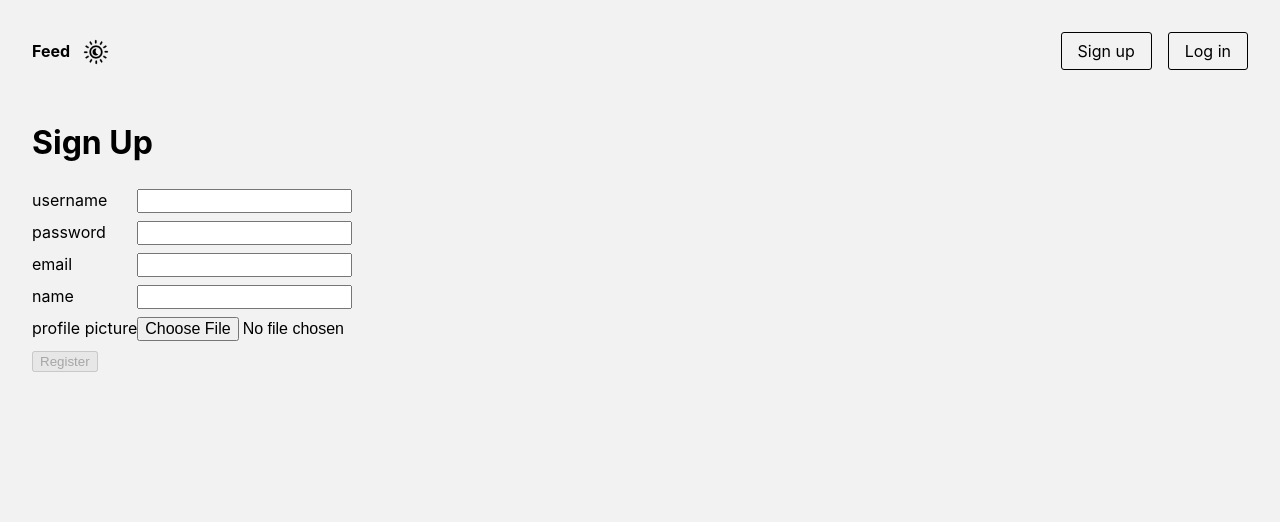
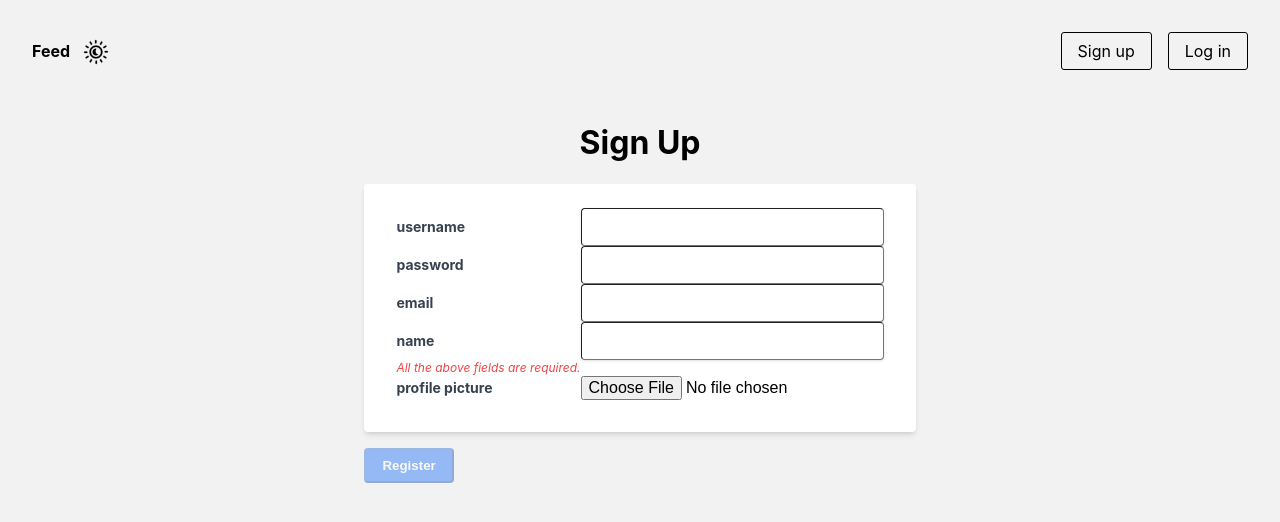
Before and after one commit to TzviGreenfeld/BGU-CS, a Next.js app: page /signup in a window 1280 px wide. Shown: the top 522 px of the page. Built offline with nearby package versions, Linux system fonts and the light colour scheme.

Commit message:
styled login and signup with tailwind-css

```diff
--- a/components/Post.tsx
+++ b/components/Post.tsx
@@ -3,6 +3,7 @@ import Router from "next/router";
 import ReactMarkdown from "react-markdown";
 import Video from "./Video";
 import Image from 'next/image'
+
 
 export type PostProps = {
   id: number;
--- /dev/null
+++ b/global.css
@@ -0,0 +1,3 @@
+@import 'tailwindcss/base';
+@import 'tailwindcss/components';
+@import 'tailwindcss/utilities';
--- a/package.json
+++ b/package.json
@@ -14,7 +14,7 @@
   },
   "dependencies": {
     "@next-auth/prisma-adapter": "1.0.5",
-    "@prisma/client": "4.15.0",
+    "@prisma/client": "^4.16.2",
     "axios": "^1.4.0",
     "bcrypt": "^5.1.0",
     "cloudinary": "^1.37.0",
@@ -45,7 +45,7 @@
     "jest-environment-jsdom": "^29.5.0",
     "postcss": "^8.4.25",
     "prettier-plugin-prisma": "^4.10.0",
-    "prisma": "4.15.0",
+    "prisma": "^4.16.2",
     "tailwindcss": "^3.3.2",
     "ts-node": "10.9.1",
     "typescript": "4.9.5"
--- a/pages/_app.tsx
+++ b/pages/_app.tsx
@@ -1,6 +1,6 @@
 import { AppProps } from "next/app";
 import { ThemeContextProvider } from "../context/ThemeContextProvider";
-
+import '../global.css'
 const App = ({ Component, pageProps }: AppProps) => {
   return (
       <ThemeContextProvider>
--- a/pages/login.jsx
+++ b/pages/login.jsx
@@ -3,7 +3,6 @@ import Layout from "../components/Layout";
 import ThemeContext from "../context/ThemeContextProvider";
 import { useRouter } from "next/router";
 import { setup } from "CSRF/csrf_setup";
-
 
 const Login = () => {
   const { theme, toggleTheme } = useContext(ThemeContext);
@@ -11,83 +10,96 @@ const Login = () => {
   const [password, setPassword] = useState("");
   const router = useRouter();
 
-
   const onFieldChange = (e, setState) => {
     setState(e.target.value);
   };
 
   const onSubmit = async (e) => {
-    e.preventDefault()
+    e.preventDefault();
 
-
-    const loginData = {username, password};
+    const loginData = { username, password };
 
     const response = await fetch("/api/auth/login", {
       method: "POST",
       headers: { "Content-Type": "application/json" },
       body: JSON.stringify(loginData),
-    })
+    });
 
-    if (response.status === 401){
+    if (response.status === 401) {
       // not ok
       setPassword("");
       setUsername("");
       alert("Wrong username/password, try again");
     }
 
-    if (response.status === 200){
+    if (response.status === 200) {
       // ok, save token in local storage
       // we can be sure this function runs on client side because its triggered by click
 
       const tokenData = await response.json();
-      if (typeof window !== undefined){
-        window.localStorage.setItem("token", JSON.stringify(tokenData))
+      if (typeof window !== undefined) {
+        window.localStorage.setItem("token", JSON.stringify(tokenData));
       }
 
       // go to home page
-      router.push('/');
+      router.push("/");
     }
-
-
-  }
+  };
 
   return (
     <Layout>
-      <div className="page">
-        <h1>Log In</h1>
-        <main className="login">
-          <form>
-            <label>
+      <h1 className="flex justify-center">Log In</h1>
+      <div className="flex justify-center">
+        <main className="w-full max-w-xs flex items-center">
+          <div className="flex items-center justify-center">
+            <div className="mb-4 flex items-center">
+              <form className="bg-white shadow-md rounded px-8 pt-6 pb-8 mb-4">
+                <label className="block text-gray-700 text-sm font-bold mb-2">
                   username:
                   <input
                     type="text"
                     name="username"
                     onChange={(e) => onFieldChange(e, setUsername)}
                     value={username}
+                    className="shadow appearance-none border rounded w-full py-2 px-3 text-gray-700 leading-tight focus:outline-none focus:shadow-outline"
                   />
                 </label>
 
                 <br />
-            <label>
+                <label className="block text-gray-700 text-sm font-bold mb-2">
                   password:
                   <input
                     type="password"
                     name="password"
                     onChange={(e) => onFieldChange(e, setPassword)}
                     value={password}
+                    className="shadow appearance-none border rounded w-full py-2 px-3 text-gray-700 leading-tight focus:outline-none focus:shadow-outline"
                   />
                 </label>
 
                 <br />
+                <div className="flex items-center justify-between">
                   <button
                     type="submit"
-             onClick={e => onSubmit(e)}
-             disabled={!(username && password)} >
+                    onClick={(e) => onSubmit(e)}
+                    className="bg-blue-500 hover:bg-blue-700 text-white font-bold py-2 px-4 rounded focus:outline-none focus:shadow-outline disabled:opacity-50 disabled:cursor-not-allowed"
+                    disabled={!(username && password)}
+                  >
                     Login
                   </button>
+                  {!(username && password) && (
+                    <p className="text-red-500 text-xs italic">
+                      {" "}
+                      All fields are required.{" "}
+                    </p>
+                  )}
+                </div>
               </form>
+            </div>
+          </div>
         </main>
-        <style jsx>{`
+        <style jsx>
+          {`
             .login {
               line-height: 2;
             }
@@ -98,12 +110,10 @@ const Login = () => {
   );
 };
 
-
 export const getServerSideProps = setup(async ({ req, res }) => {
   return {
     props: {},
   };
 });
 
-
 export default Login;
--- a/pages/profile/[username].tsx
+++ b/pages/profile/[username].tsx
@@ -81,6 +81,7 @@ const Profile: React.FC = () => {
                 style={{ display: 'none' }}
                 onChange={(event) => handleFileUpload(event)}
               />
+
               <Image className="profilePic"
                 src={image || user.image || ""}
 
--- a/pages/signup.jsx
+++ b/pages/signup.jsx
@@ -2,9 +2,8 @@ import React, { useContext, useState } from "react";
 import Layout from "../components/Layout";
 import ThemeContext from "../context/ThemeContextProvider";
 import Spinner from "../components/Spinner";
-import UploadImage from "../components/UploadImage"
+import UploadImage from "../components/UploadImage";
 import { useRouter } from "next/router";
-
 
 const Signup = () => {
   const { theme, toggleTheme } = useContext(ThemeContext);
@@ -19,7 +18,6 @@ const Signup = () => {
 
   // this state is used to force re-render when the user upload new image
   const [imageLink, setImageLink] = useState("");
-
 
   const onImageChange = async (event) => {
     event.preventDefault();
@@ -41,10 +39,11 @@ const Signup = () => {
         });
 
         const data = await response.json();
-        data.public_id ?
-          setImageLink(`https://res.cloudinary.com/dicczqmkf/image/upload/vc_auto,q_auto,w_400/${data.public_id}`) :
-          alert(data.message)
-
+        data.public_id
+          ? setImageLink(
+              `https://res.cloudinary.com/dicczqmkf/image/upload/vc_auto,q_auto,w_400/${data.public_id}`
+            )
+          : alert(data.message);
       } catch (error) {
         setShowSpinner(false);
         console.log("ERROR UPLOADING IMAGE:", error);
@@ -78,71 +77,104 @@ const Signup = () => {
       method: "POST",
       headers: { "Content-Type": "application/json" },
       body: JSON.stringify(userData),
-    })
+    });
     if (response.ok) {
-      router.push('/login');
+      router.push("/login");
     } else {
-      alert("An error has occoourd, try again.")
+      alert("An error has occoourd, try again.");
     }
     setShowSpinner(false);
   };
 
   return (
     <Layout>
-      <div className="page">
-        <h1>Sign Up</h1>
+      <h1 className="flex justify-center">Sign Up</h1>
+      <div className="flex justify-center">
         <main className="signup">
-          <form>
-
+          <div className="mb-4">
+            <form className="bg-white shadow-md rounded px-8 pt-6 pb-8 mb-4">
               <p>
-              <label htmlFor="username">username</label>
+                <label
+                  htmlFor="username"
+                  className="block text-gray-700 text-sm font-bold mb-2"
+                >
+                  username
+                </label>
                 <input
                   type="text"
                   id="username"
                   name="username"
                   onChange={(e) => onFieldChange(e, setUsername)}
                   value={username}
+                  className="shadow appearance-none border rounded w-full py-2 px-3 text-gray-700 leading-tight focus:outline-none focus:shadow-outline"
                 />
               </p>
 
               <p>
-              <label htmlFor="password">password</label>
+                <label
+                  htmlFor="password"
+                  className="block text-gray-700 text-sm font-bold mb-2"
+                >
+                  password
+                </label>
                 <input
                   type="password"
                   id="password"
                   name="password"
                   onChange={(e) => onFieldChange(e, setPassword)}
                   value={password}
+                  className="shadow appearance-none border rounded w-full py-2 px-3 text-gray-700 leading-tight focus:outline-none focus:shadow-outline"
                 />
               </p>
 
               <p>
-              <label fohtmlFor="email">email</label>
+                <label
+                  fohtmlFor="email"
+                  className="block text-gray-700 text-sm font-bold mb-2"
+                >
+                  email
+                </label>
                 <input
-                type="text"
+                  type="email"
                   id="email"
                   name="email"
                   onChange={(e) => onFieldChange(e, setEmail)}
                   value={email}
+                  className="shadow appearance-none border rounded w-full py-2 px-3 text-gray-700 leading-tight focus:outline-none focus:shadow-outline"
                 />
               </p>
 
               <p>
-              <label htmlFor="name">name</label>
+                <label
+                  htmlFor="name"
+                  className="block text-gray-700 text-sm font-bold mb-2"
+                >
+                  name
+                </label>
                 <input
                   type="text"
                   id="name"
                   name="name"
                   onChange={(e) => onFieldChange(e, setName)}
                   value={name}
+                  className="shadow appearance-none border rounded w-full py-2 px-3 text-gray-700 leading-tight focus:outline-none focus:shadow-outline"
                 />
               </p>
-
+              {isValidFields() && (
+                <p className="text-red-500 text-xs italic">
+                  {" "}
+                  All the above fields are required.{" "}
+                </p>
+              )}
               <p>
-              <label for="image">profile picture</label>
+                <label
+                  for="image"
+                  className="block text-gray-700 text-sm font-bold mb-2"
+                >
+                  profile picture
+                </label>
                 <input type="file" onChange={onImageChange} />
               </p>
-
             </form>
             {showSpinner ? (
               <Spinner />
@@ -151,20 +183,30 @@ const Signup = () => {
                 type="submit"
                 onClick={handleSubmit}
                 disabled={isValidFields()}
+                className="bg-blue-500 hover:bg-blue-700 text-white font-bold py-2 px-4 rounded focus:outline-none focus:shadow-outline disabled:opacity-50 disabled:cursor-not-allowed"
               >
                 Register
               </button>
             )}
+          </div>
         </main>
         <style jsx>
           {`
             .signup {
               line-height: 2;
             }
-            form  { display: table;      }
-            p     { display: table-row;  }
-            label { display: table-cell; }
-            input { display: table-cell; }
+            form {
+              display: table;
+            }
+            p {
+              display: table-row;
+            }
+            label {
+              display: table-cell;
+            }
+            input {
+              display: table-cell;
+            }
           `}
         </style>
       </div>
--- a/tailwind.config.js
+++ b/tailwind.config.js
@@ -2,9 +2,14 @@
 module.exports = {
   content: [
     './pages/**/*.{js,ts,jsx,tsx,mdx}',
+    './components/**/*.{js,ts,jsx,tsx,mdx}',
   ],
   theme: {
     extend: {},
   },
-  plugins: [],
+  plugins: [
+  ],
+  corePlugins: {
+    preflight: false
+  }
 }
```
Also changed, not shown: 1 other file (tests, documents, lock files or other folders). Lines whose indentation alone changed are shown as unchanged.
